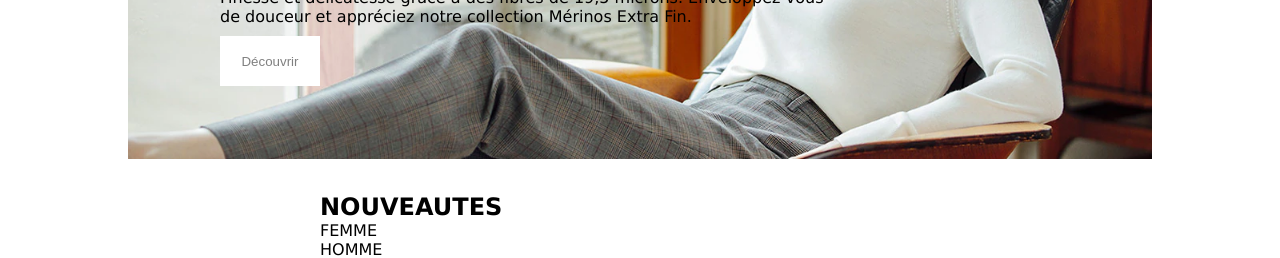
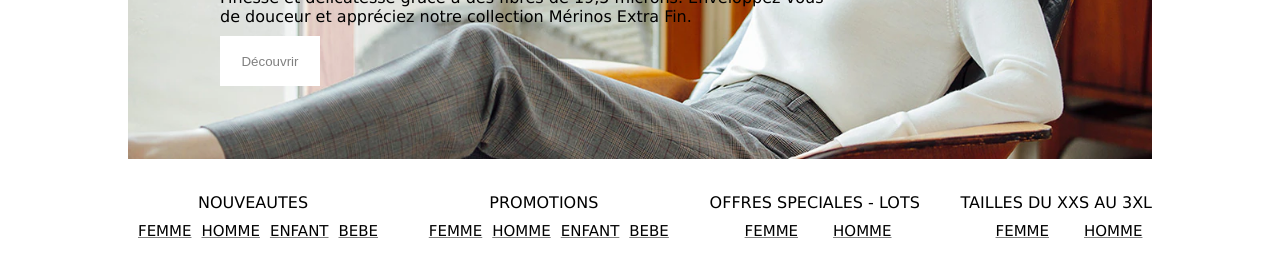
Before and after one commit to Nabi652/uniqlo, a plain HTML site: page index.html in a window 1280 px wide. Shown: the part 548-806 px from the top of the page. Drawn offline with Linux system fonts and the light colour scheme.

Commit message:
section ensemble4 added

```diff
--- a/style/style.css
+++ b/style/style.css
@@ -12,6 +12,7 @@ body {
   overflow-x: hidden;
   list-style-type: none;
   font-family: Verdana, Geneva, Tahoma, sans-serif;
+  height: 200vh;
 }
 
 /* ---------------------------- header -----------------------------------*/
@@ -172,7 +173,35 @@ h1 {
 /* ------------------------ section ---------------------*/
 
 .ensemble4 {
-  width: 50%;
+  display: flex;
+  width: 80%;
   margin: auto;
+  justify-content: space-between;
   margin-top: 30px;
 }
+
+.ensemble4 ul {
+  display: flex;
+  flex-direction: row;
+}
+
+.ensemble4 h2 {
+  font-size: 16px;
+  display: flex;
+  justify-content: center;
+  margin-bottom: 10px;
+  font-weight: 500;
+}
+
+.ensemble4 li {
+  font-size: 15px;
+  display: flex;
+  margin-left: 10px;
+  text-decoration: underline;
+  text-decoration-color: grey;
+}
+
+.offres li,
+.tailles li {
+  margin-left: 35px;
+}
```
